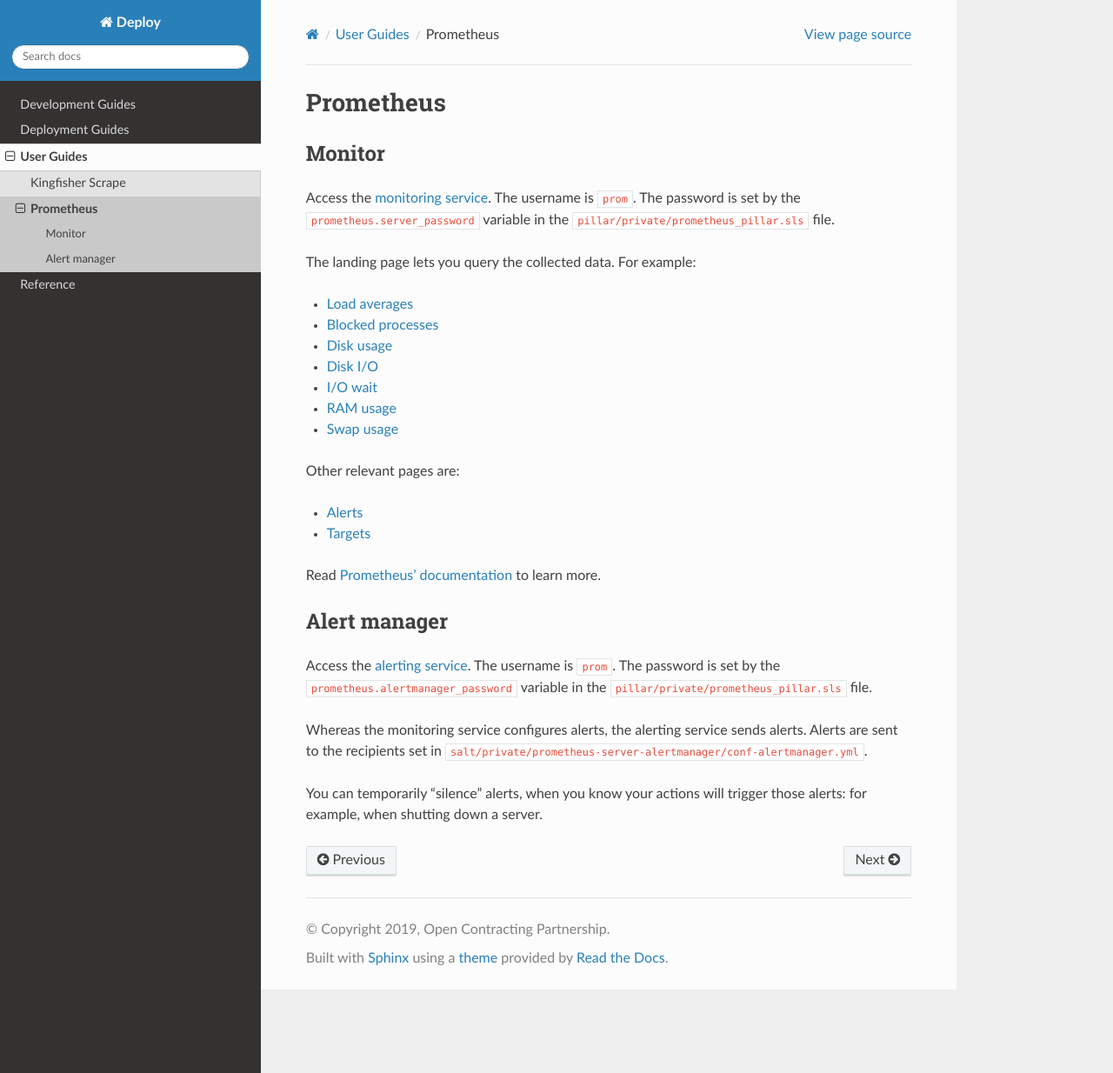
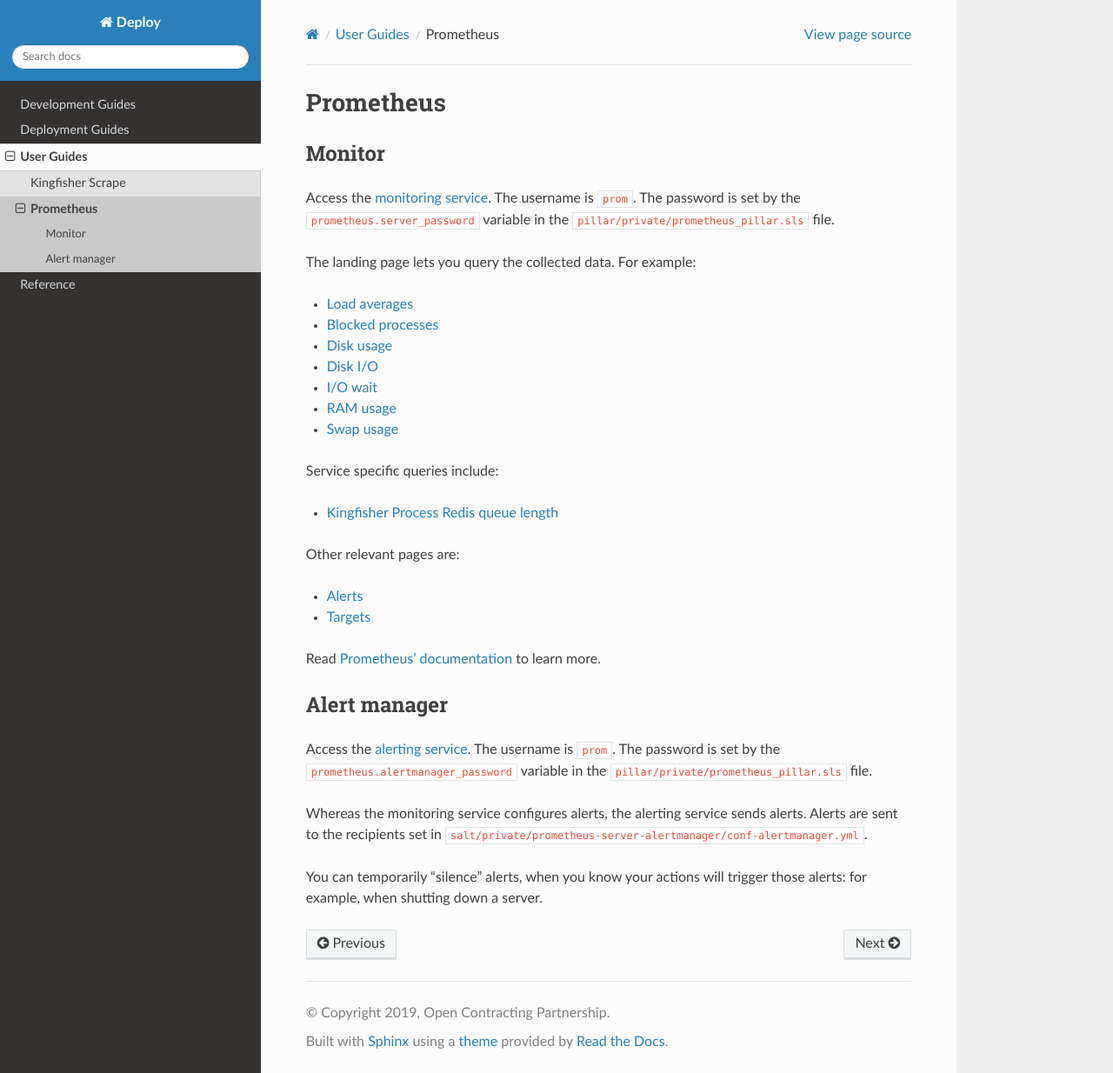
Before and after one commit to open-contracting/deploy, a Sphinx documentation site: the page built from docs/use/prometheus.rst, in a window 1280 px wide and 1234 px high. Shown: the whole window at 87% size. Built offline with Sphinx 7.4.7 and the Read the Docs theme 2.0.0, drawn with Linux system fonts in a browser that asks for light colours.

Commit message:
use/prometheus.rst: Add link for Kingfisher Process metrics

```diff
--- a/docs/use/prometheus.rst
+++ b/docs/use/prometheus.rst
@@ -16,6 +16,10 @@
 * `RAM usage <https://monitor.prometheus.open-contracting.org/graph?g0.range_input=8w&g0.stacked=0&g0.expr=1%20-%20node_memory_MemAvailable_bytes%20%2F%20node_memory_MemTotal_bytes&g0.tab=0>`__
 * `Swap usage  <https://monitor.prometheus.open-contracting.org/graph?g0.range_input=8w&g0.stacked=0&g0.expr=node_memory_SwapCached_bytes%20%2F%20node_memory_SwapTotal_bytes&g0.tab=0>`__
 
+Service specific queries include:
+
+* `Kingfisher Process Redis queue length <https://monitor.prometheus.open-contracting.org/graph?g0.range_input=8w&g0.expr=kingfisher_process_redis_queue_length&g0.tab=0>`__
+
 Other relevant pages are:
 
 * `Alerts <https://monitor.prometheus.open-contracting.org/alerts>`__
```
